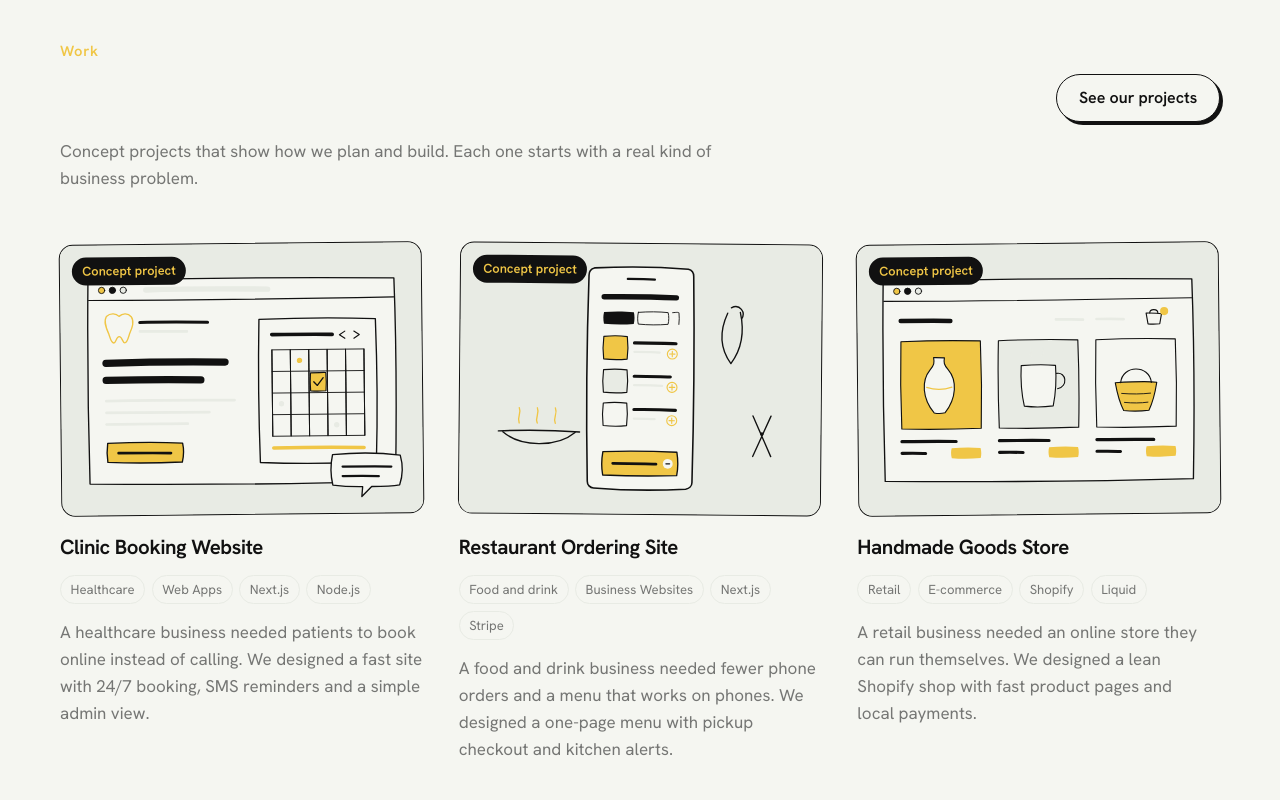
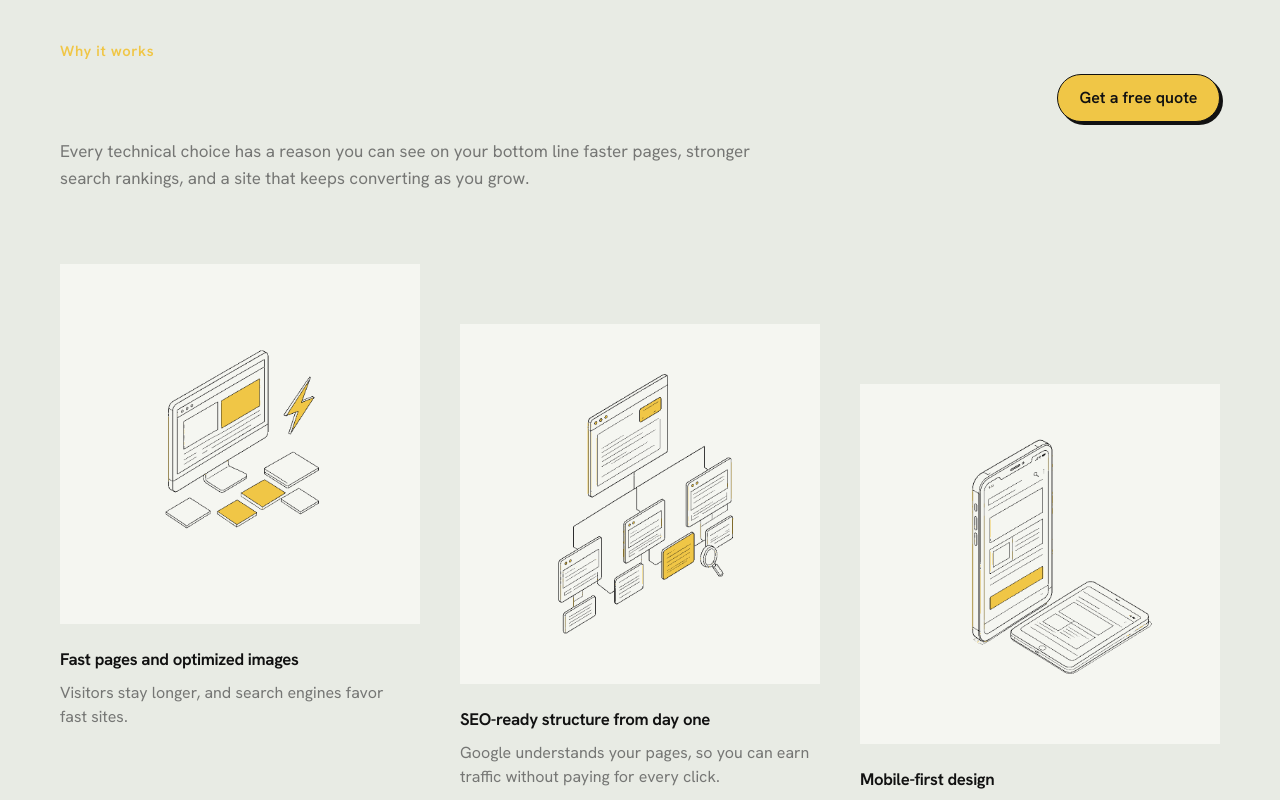
Before and after one commit to Joy773/globdevs-portfolio, a Next.js app: page / in a window 1280 px wide. Shown: the part 1780-2580 px from the top of the page. Built offline with nearby package versions, Linux system fonts and the light colour scheme.

Commit message:
Add the “how our code grows your business” section

```diff
--- /dev/null
+++ b/components/BusinessGoals.tsx
@@ -0,0 +1,165 @@
+import Image from "next/image";
+import Link from "next/link";
+import { RevealHeading } from "@/components/ScrollReveal";
+
+const goals = [
+  {
+    label: "Fast pages and optimized images",
+    text: "Visitors stay longer, and search engines favor fast sites.",
+    src: "/business-goals/fast-pages.png",
+    alt: "Isometric line drawing of a fast webpage and optimized image tiles",
+  },
+  {
+    label: "SEO-ready structure from day one",
+    text: "Google understands your pages, so you can earn traffic without paying for every click.",
+    src: "/business-goals/seo.png",
+    alt: "Isometric line drawing of a website sitemap and search",
+  },
+  {
+    label: "Mobile-first design",
+    text: "Most people browse on their phones. A smooth experience keeps them from leaving.",
+    src: "/business-goals/mobile.png",
+    alt: "Isometric line drawing of a phone and tablet website layout",
+  },
+  {
+    label: "Clear calls to action",
+    text: "More visitors become calls, bookings, sign-ups and sales.",
+    src: "/business-goals/cta.png",
+    alt: "Isometric line drawing of a pointer clicking a call-to-action button",
+  },
+  {
+    label: "Secure, tested code",
+    text: "Your customers’ data and your reputation stay protected.",
+    src: "/business-goals/secure.png",
+    alt: "Isometric line drawing of a laptop with tested code behind a shield",
+  },
+  {
+    label: "Scalable foundation",
+    text: "Add products, pages and features later without starting over.",
+    src: "/business-goals/scale.png",
+    alt: "Isometric line drawing of stacked modules with a new block being added",
+  },
+];
+
+export default function BusinessGoals() {
+  return (
+    <section className="section business-goals-section" aria-labelledby="grow-title">
+      <style>{`
+        .business-goals-section {
+          width: 100vw;
+          max-width: 100vw;
+          margin-inline: calc(50% - 50vw);
+          box-sizing: border-box;
+          background: var(--mist);
+          color: var(--ink);
+          padding-bottom: var(--section);
+        }
+        :root[data-theme="dark"] .business-goals-section {
+          background: var(--surface);
+        }
+        @media (prefers-color-scheme: dark) {
+          :root:not([data-theme="light"]) .business-goals-section {
+            background: var(--surface);
+          }
+        }
+        .section + .business-goals-section {
+          padding-top: var(--section);
+        }
+        .business-goals__eyebrow {
+          margin: 0 0 0.75rem;
+          font-size: 0.92rem;
+          font-weight: 600;
+          letter-spacing: 0.04em;
+          color: var(--accent-deep);
+        }
+        .business-goals-section .section-head {
+          display: flex;
+          flex-wrap: wrap;
+          align-items: flex-start;
+          justify-content: space-between;
+          gap: 1.25rem 2rem;
+          max-width: none;
+          margin-bottom: clamp(2.5rem, 6vw, 4.5rem);
+        }
+        .business-goals__copy {
+          display: grid;
+          gap: 1rem;
+          max-width: 44rem;
+        }
+        .business-goals-section .section-head p {
+          color: var(--muted);
+        }
+        .business-goals__cta {
+          flex-shrink: 0;
+        }
+        .business-goals {
+          display: grid;
+          gap: clamp(2.5rem, 5vw, 3.5rem) clamp(1.5rem, 4vw, 2.5rem);
+          list-style: none;
+          margin: 0;
+          padding: 0;
+        }
+        @media (min-width: 800px) {
+          .business-goals {
+            grid-template-columns: repeat(3, minmax(0, 1fr));
+            align-items: start;
+            padding-bottom: 4.5rem;
+          }
+          .business-goals li:nth-child(3n + 2) { margin-top: 3.75rem; }
+          .business-goals li:nth-child(3n) { margin-top: 7.5rem; }
+        }
+        .business-goals__art {
+          display: grid;
+          place-items: center;
+          aspect-ratio: 1;
+          margin-bottom: 1.35rem;
+        }
+        .business-goals__art img {
+          width: 100%;
+          height: 100%;
+          object-fit: contain;
+        }
+        .business-goals__label {
+          margin: 0;
+          font-size: 1.05rem;
+          font-weight: 650;
+          letter-spacing: -0.02em;
+          color: var(--ink);
+        }
+        .business-goals__text {
+          margin: 0.55rem 0 0;
+          color: var(--muted);
+          font-size: 1rem;
+          line-height: 1.5;
+          max-width: 22rem;
+        }
+      `}</style>
+      <div className="wrap">
+        <p className="business-goals__eyebrow">Why it works</p>
+        <div className="section-head">
+          <div className="business-goals__copy">
+            <RevealHeading id="grow-title">How our code grows your business</RevealHeading>
+            <p>
+              Every technical choice has a reason you can see on your bottom line faster
+              pages, stronger search rankings, and a site that keeps converting as you grow.
+            </p>
+          </div>
+          <Link href="/contact/" className="btn btn--primary business-goals__cta">
+            Get a free quote
+          </Link>
+        </div>
+        <ul className="business-goals">
+          {goals.map((goal) => (
+            <li key={goal.label}>
+              <div className="business-goals__art">
+                <Image src={goal.src} alt={goal.alt} width={800} height={800} unoptimized />
+              </div>
+              <p className="business-goals__label">{goal.label}</p>
+              <p className="business-goals__text">{goal.text}</p>
+            </li>
+          ))}
+        </ul>
+      </div>
+    </section>
+  );
+}
```
